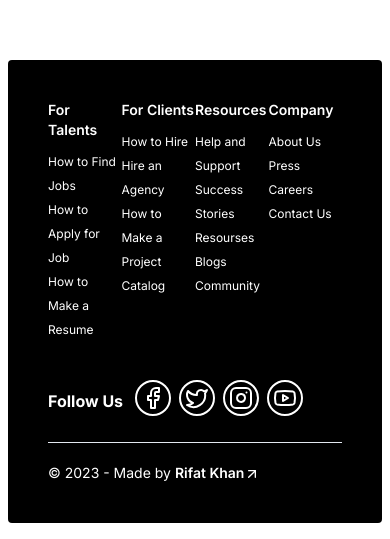
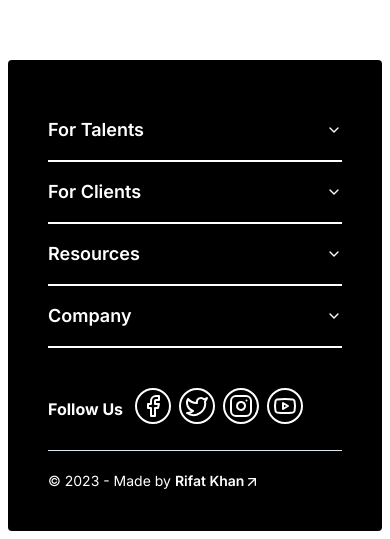
Before and after one commit to StepAsideLiL/P-for-Pro, a Next.js app: page / in a window 390 px wide. Shown: the part 2740-3279 px from the top of the page. Built offline with nearby package versions, Linux system fonts and the light colour scheme.

Commit message:
complete footer with responsive design

```diff
--- a/components/custom-ui/FooterNavHeader.tsx
+++ b/components/custom-ui/FooterNavHeader.tsx
@@ -1,7 +1,7 @@
 import React from "react";
 
 const FooterNavHeader = ({ children }: { children: React.ReactNode }) => {
-  return <h1 className="text-sm font-semibold">{children}</h1>;
+  return <h1 className="text-lg font-semibold md:text-sm">{children}</h1>;
 };
 
 export default FooterNavHeader;
--- a/components/templates/footer/Footer.tsx
+++ b/components/templates/footer/Footer.tsx
@@ -5,12 +5,13 @@
 import Company from "./parts/Company";
 import SocialLinks from "./parts/SocialLinks";
 import Copywrite from "./parts/Copywrite";
+import ResponsiveFooter from "./parts/ResponsiveFooter";
 
 const Footer = () => {
   return (
     <footer className="p-2">
       <div className="w-full p-10 text-white bg-black rounded">
-        <div className="flex items-start w-full pb-10">
+        <div className="flex-col items-start hidden w-full gap-5 pb-10 md:flex md:flex-row md:gap-0">
           <ForTalents className="w-full" />
 
           <ForClients className="w-full" />
@@ -19,6 +20,8 @@
 
           <Company className="w-full" />
         </div>
+
+        <ResponsiveFooter className="block pb-10 md:hidden" />
 
         <SocialLinks />
 
--- a/components/templates/footer/parts/Company.tsx
+++ b/components/templates/footer/parts/Company.tsx
@@ -7,8 +7,19 @@
 const Company = ({ className = "" }: { className?: string }) => {
   return (
     <FooterNavSection className={className}>
-      <FooterNavHeader>Company</FooterNavHeader>
+      <CompanyTitle />
 
+      <CompanyNav />
+    </FooterNavSection>
+  );
+};
+
+export const CompanyTitle = () => {
+  return <FooterNavHeader>Company</FooterNavHeader>;
+};
+
+export const CompanyNav = () => {
+  return (
     <nav>
       <ul>
         {footerCompanyNavLinks.map((list, index) => (
@@ -16,7 +27,6 @@
         ))}
       </ul>
     </nav>
-    </FooterNavSection>
   );
 };
 
--- a/components/templates/footer/parts/ForClients.tsx
+++ b/components/templates/footer/parts/ForClients.tsx
@@ -7,8 +7,19 @@
 const ForClients = ({ className = "" }: { className?: string }) => {
   return (
     <FooterNavSection className={className}>
-      <FooterNavHeader>For Clients</FooterNavHeader>
+      <ForClientsTitle />
 
+      <ForClientsNav />
+    </FooterNavSection>
+  );
+};
+
+export const ForClientsTitle = () => {
+  return <FooterNavHeader>For Clients</FooterNavHeader>;
+};
+
+export const ForClientsNav = () => {
+  return (
     <nav>
       <ul>
         {footerClientsNavLinks.map((list, index) => (
@@ -16,7 +27,6 @@
         ))}
       </ul>
     </nav>
-    </FooterNavSection>
   );
 };
 
--- a/components/templates/footer/parts/ForTalents.tsx
+++ b/components/templates/footer/parts/ForTalents.tsx
@@ -7,8 +7,19 @@
 const ForTalents = ({ className = "" }: { className?: string }) => {
   return (
     <FooterNavSection className={className}>
-      <FooterNavHeader>For Talents</FooterNavHeader>
+      <ForTalentsTitle />
 
+      <ForTalentsNav />
+    </FooterNavSection>
+  );
+};
+
+export const ForTalentsTitle = () => {
+  return <FooterNavHeader>For Talents</FooterNavHeader>;
+};
+
+export const ForTalentsNav = () => {
+  return (
     <nav>
       <ul>
         {footerTalentsNavLinks.map((list, index) => (
@@ -16,7 +27,6 @@
         ))}
       </ul>
     </nav>
-    </FooterNavSection>
   );
 };
 
--- a/components/templates/footer/parts/Resources.tsx
+++ b/components/templates/footer/parts/Resources.tsx
@@ -2,14 +2,24 @@
 import FooterNavLink from "@/components/custom-ui/FooterNavLink";
 import FooterNavSection from "@/components/custom-ui/FooterNavSection";
 import { footerResourcesNavLinks } from "@/lib/config/navlinks";
-import { cn } from "@/lib/utils";
 import React from "react";
 
 const Resources = ({ className = "" }: { className?: string }) => {
   return (
     <FooterNavSection className={className}>
-      <FooterNavHeader>Resources</FooterNavHeader>
+      <ResourcesTitle />
 
+      <ResourcesNav />
+    </FooterNavSection>
+  );
+};
+
+export const ResourcesTitle = () => {
+  return <FooterNavHeader>Resources</FooterNavHeader>;
+};
+
+export const ResourcesNav = () => {
+  return (
     <nav>
       <ul>
         {footerResourcesNavLinks.map((list, index) => (
@@ -17,7 +27,6 @@
         ))}
       </ul>
     </nav>
-    </FooterNavSection>
   );
 };
 
--- /dev/null
+++ b/components/templates/footer/parts/ResponsiveFooter.tsx
@@ -0,0 +1,63 @@
+"use client";
+
+import {
+  Accordion,
+  AccordionContent,
+  AccordionTrigger,
+} from "@/components/ui/accordion";
+import { AccordionItem } from "@radix-ui/react-accordion";
+import React from "react";
+import { ForClientsNav, ForClientsTitle } from "./ForClients";
+import { ForTalentsNav, ForTalentsTitle } from "./ForTalents";
+import { ResourcesNav, ResourcesTitle } from "./Resources";
+import { CompanyNav, CompanyTitle } from "./Company";
+
+const ResponsiveFooter = ({ className = "" }: { className?: string }) => {
+  return (
+    <div className={className}>
+      <Accordion type="single" collapsible className="w-full">
+        <AccordionItem value="1" className="border-b-2 border-b-white">
+          <AccordionTrigger>
+            <ForTalentsTitle />
+          </AccordionTrigger>
+
+          <AccordionContent>
+            <ForTalentsNav />
+          </AccordionContent>
+        </AccordionItem>
+
+        <AccordionItem value="2" className="border-b-2 border-b-white">
+          <AccordionTrigger>
+            <ForClientsTitle />
+          </AccordionTrigger>
+
+          <AccordionContent>
+            <ForClientsNav />
+          </AccordionContent>
+        </AccordionItem>
+
+        <AccordionItem value="3" className="border-b-2 border-b-white">
+          <AccordionTrigger>
+            <ResourcesTitle />
+          </AccordionTrigger>
+
+          <AccordionContent>
+            <ResourcesNav />
+          </AccordionContent>
+        </AccordionItem>
+
+        <AccordionItem value="4" className="border-b-2 border-b-white">
+          <AccordionTrigger>
+            <CompanyTitle />
+          </AccordionTrigger>
+
+          <AccordionContent>
+            <CompanyNav />
+          </AccordionContent>
+        </AccordionItem>
+      </Accordion>
+    </div>
+  );
+};
+
+export default ResponsiveFooter;
--- /dev/null
+++ b/components/ui/accordion.tsx
@@ -0,0 +1,60 @@
+"use client"
+
+import * as React from "react"
+import * as AccordionPrimitive from "@radix-ui/react-accordion"
+import { ChevronDown } from "lucide-react"
+
+import { cn } from "@/lib/utils"
+
+const Accordion = AccordionPrimitive.Root
+
+const AccordionItem = React.forwardRef<
+  React.ElementRef<typeof AccordionPrimitive.Item>,
+  React.ComponentPropsWithoutRef<typeof AccordionPrimitive.Item>
+>(({ className, ...props }, ref) => (
+  <AccordionPrimitive.Item
+    ref={ref}
+    className={cn("border-b", className)}
+    {...props}
+  />
+))
+AccordionItem.displayName = "AccordionItem"
+
+const AccordionTrigger = React.forwardRef<
+  React.ElementRef<typeof AccordionPrimitive.Trigger>,
+  React.ComponentPropsWithoutRef<typeof AccordionPrimitive.Trigger>
+>(({ className, children, ...props }, ref) => (
+  <AccordionPrimitive.Header className="flex">
+    <AccordionPrimitive.Trigger
+      ref={ref}
+      className={cn(
+        "flex flex-1 items-center justify-between py-4 font-medium transition-all hover:underline [&[data-state=open]>svg]:rotate-180",
+        className
+      )}
+      {...props}
+    >
+      {children}
+      <ChevronDown className="h-4 w-4 shrink-0 transition-transform duration-200" />
+    </AccordionPrimitive.Trigger>
+  </AccordionPrimitive.Header>
+))
+AccordionTrigger.displayName = AccordionPrimitive.Trigger.displayName
+
+const AccordionContent = React.forwardRef<
+  React.ElementRef<typeof AccordionPrimitive.Content>,
+  React.ComponentPropsWithoutRef<typeof AccordionPrimitive.Content>
+>(({ className, children, ...props }, ref) => (
+  <AccordionPrimitive.Content
+    ref={ref}
+    className={cn(
+      "overflow-hidden text-sm transition-all data-[state=closed]:animate-accordion-up data-[state=open]:animate-accordion-down",
+      className
+    )}
+    {...props}
+  >
+    <div className="pb-4 pt-0">{children}</div>
+  </AccordionPrimitive.Content>
+))
+AccordionContent.displayName = AccordionPrimitive.Content.displayName
+
+export { Accordion, AccordionItem, AccordionTrigger, AccordionContent }
--- a/package.json
+++ b/package.json
@@ -10,6 +10,7 @@
   },
   "dependencies": {
     "@hookform/resolvers": "^3.3.1",
+    "@radix-ui/react-accordion": "^1.1.2",
     "@radix-ui/react-aspect-ratio": "^1.0.3",
     "@radix-ui/react-avatar": "^1.0.3",
     "@radix-ui/react-dialog": "^1.0.4",
```
Also changed, not shown: 1 other file (tests, documents, lock files or other folders). Lines whose indentation alone changed are shown as unchanged.
